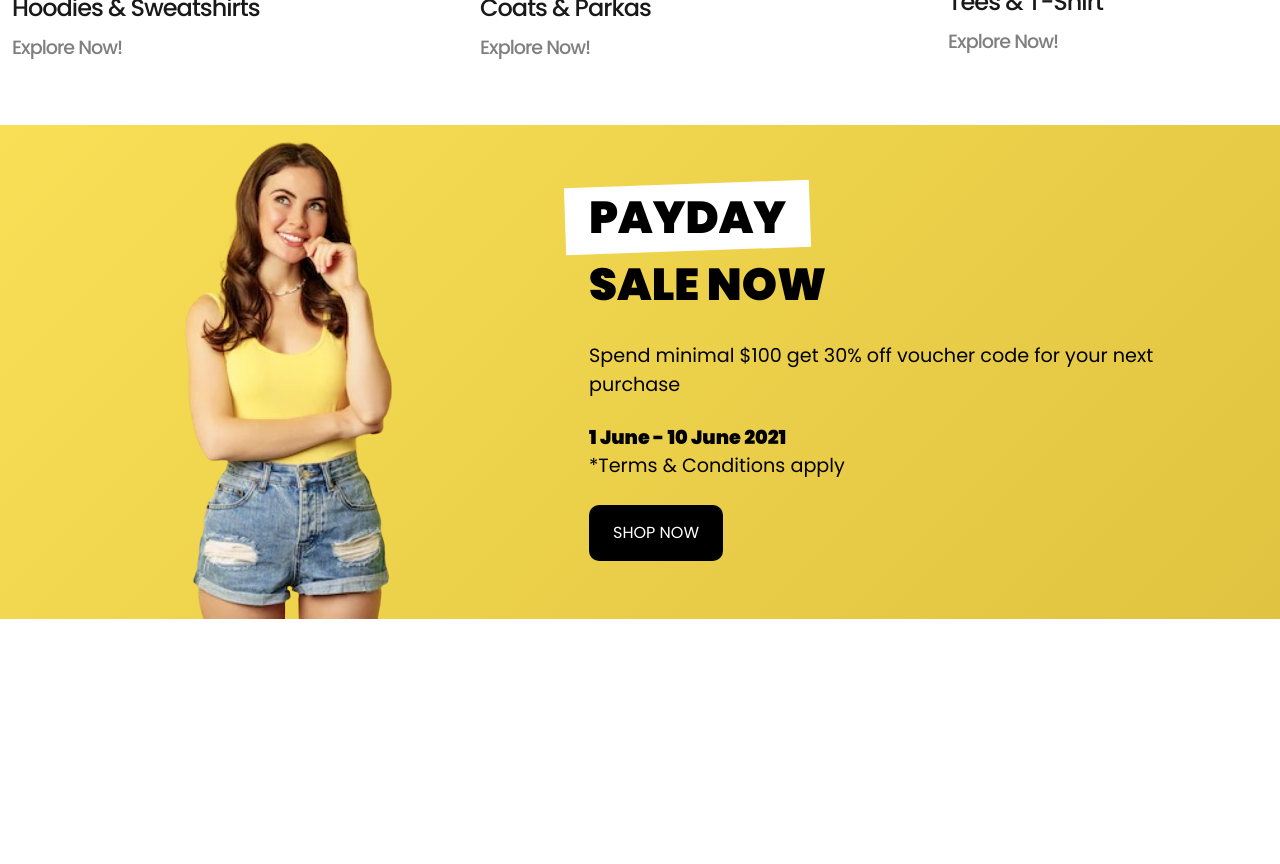
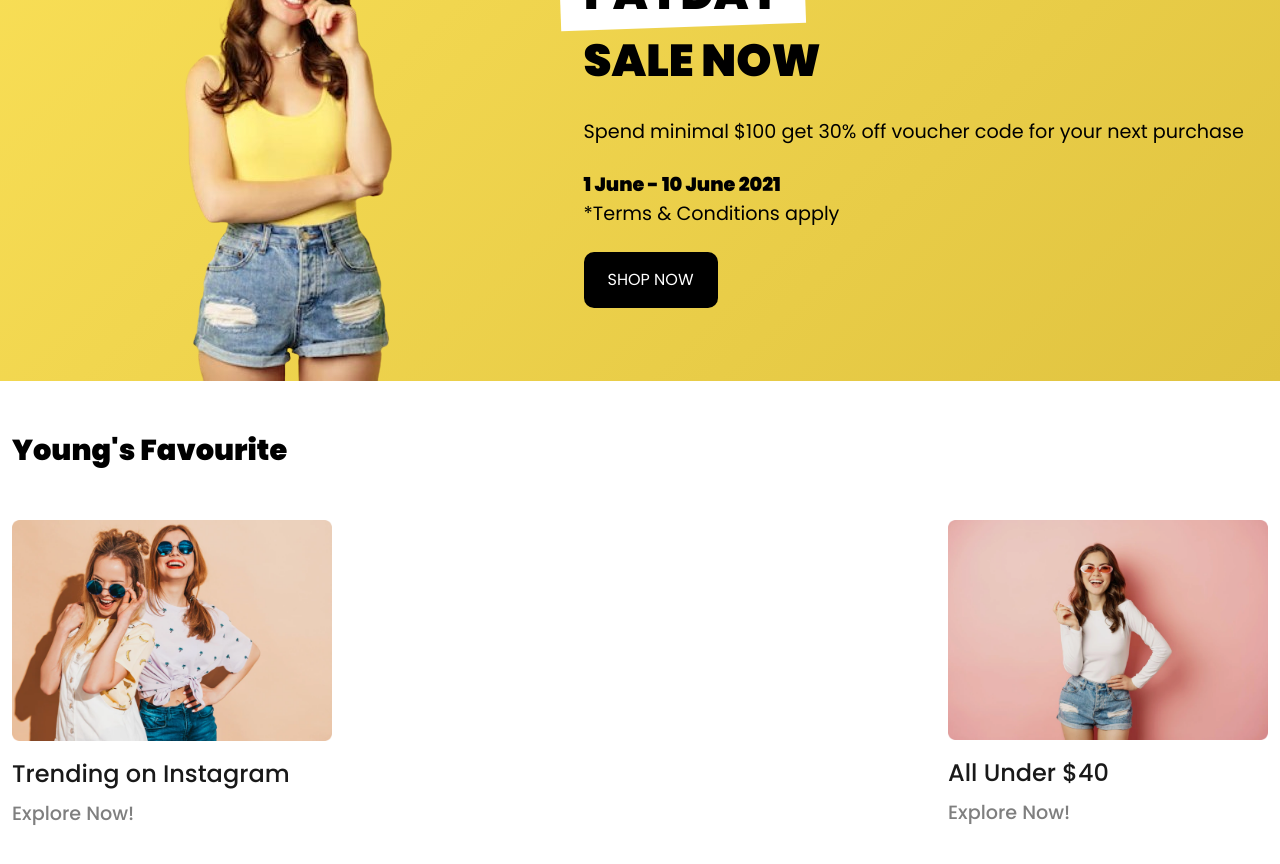
Before and after one commit to albertodefendi/demo_sim, a website: page shopping_website/html/index.html in a window 1280 px wide. Shown: the part 1760-2624 px from the top of the page. Before the commit the page ends 2427 px from the top, so only its background shows below. Drawn offline with Linux system fonts and the light colour scheme.

Commit message:
Progresses

```diff
--- a/shopping_website/css/styles.scss
+++ b/shopping_website/css/styles.scss
@@ -68,7 +68,6 @@ body {
     font-weight: 400;
     color: black;
 }
-
 // -------------------------------------------------------------------------------------------------------------
 
 .primary-color-bg {
@@ -121,7 +120,6 @@ body {
 .card {
     &-title,
     &-description {
-        letter-spacing: -1px;
         font-weight: 500;
     }
 
@@ -137,6 +135,12 @@ body {
 .sales-banner {
     background: rgb(224, 195, 64);
     background: linear-gradient(315deg, rgba(224, 195, 64, 1) 0%, rgba(249, 223, 86, 1) 100%);
+}
+
+@for $i from 1 through 8 {
+    .flex-#{$i} {
+        flex: $i;
+    }
 }
 
 // -------------------------------------------------------------------------------------------------------------
@@ -155,7 +159,7 @@ body {
 // -------------------------------------------------------------------------------------------------------------
 
 #main-girl-img {
-    max-height: 50%;
+    max-height: 500px;
 }
 
 // -------------------------------------------------------------------------------------------------------------
--- a/shopping_website/html/index.html
+++ b/shopping_website/html/index.html
@@ -30,7 +30,7 @@
                         <div class="d-inline">FASHION</div>
                     </a>
                 </div>
-                <div class="collapse navbar-collapse justify-content-end flex-8" id="navbar-links-container">
+                <div class="collapse navbar-collapse justify-content-end" id="navbar-links-container">
                     <ul class="navbar-nav poppins-medium" id="navbar-links">
                         <li class="nav-item px-3 align-self-center">
                             <a class="nav-link" href="#">CATALOGUE</a>
@@ -51,7 +51,7 @@
                         </li>
                     </ul>
                 </div>
-                <div class="flex-1 text-end">
+                <div class="text-end">
                     <div class="hamburger p-2 navbar-toggler collapsed" data-bs-toggle="collapse"
                         data-bs-target="#navbar-links-container" aria-controls="navbar-links-container"
                         aria-expanded="false" aria-label="Toggle navigation" onclick="switchHamburger()" id="hamburger">
@@ -67,7 +67,7 @@
     <!--  ------------------------------------------------------------------------------------------------------------- -->
 
     <div class="container-md">
-        <div class="d-flex my-5" id="main-block">
+        <div class="d-flex justify-content-between my-5" id="main-block">
             <div class="align-self-center m-5">
                 <div class="poppins-black fs-3">
                     <div class="tilted-bg white-bg">
@@ -86,8 +86,8 @@
                     <div>SHOP NOW</div>
                 </button>
             </div>
-            <div>
-                <img src="../assets/main_girl.png" id="main-girl-img">
+            <div class="d-flex" id="main-girl">
+                <img class="align-self-end" src="../assets/main_girl.png" id="main-girl-img">
             </div>
         </div>
     </div>
@@ -150,13 +150,13 @@
 
     <!--  ------------------------------------------------------------------------------------------------------------- -->
 
-    <div class="sales-banner">
+    <div class="sales-banner y-5">
         <div class="container-md">
-            <div class="d-flex justify-content-evenly my-5" id="sales-block">
+            <div class="d-flex justify-content-between my-5" id="sales-block">
                 <div>
                     <img src="../assets/sales_girl.png" id="sales-girl-img">
                 </div>
-                <div class="align-self-center m-5">
+                <div class="align-self-center my-5">
                     <div class="poppins-black fs-3">
                         <div class="tilted-bg white-bg">
                             <div class="tilted-bg-text px-4">PAYDAY</div>
@@ -182,6 +182,38 @@
         </div>
     </div>
 
+    <!--  ------------------------------------------------------------------------------------------------------------- -->
+
+    <div class="container-md my-5">
+        <div class="fs-5 poppins-black">
+            Young's Favourite
+        </div>
+        <div class="my-5 d-flex justify-content-between">
+            <div class="card">
+                <img src="../assets/trending.png" class="card-img-top" alt="...">
+                <div class="card-body">
+                    <div class="card-title fs-6">
+                        Trending on Instagram
+                    </div>
+                    <div class="card-description fs-7">
+                        Explore Now!
+                    </div>
+                </div>
+            </div>
+            <div class="card">
+                <img src="../assets/offers.png" class="card-img-top" alt="...">
+                <div class="card-body">
+                    <div class="card-title fs-6">
+                        All Under $40
+                    </div>
+                    <div class="card-description fs-7">
+                        Explore Now!
+                    </div>
+                </div>
+            </div>
+        </div>
+    </div>
+
 </body>
 
 </html>
```
Also changed, not shown: shopping_website/assets/offers.png (added), shopping_website/assets/trending.png (added), shopping_website/css/styles.css, 1 other file.
